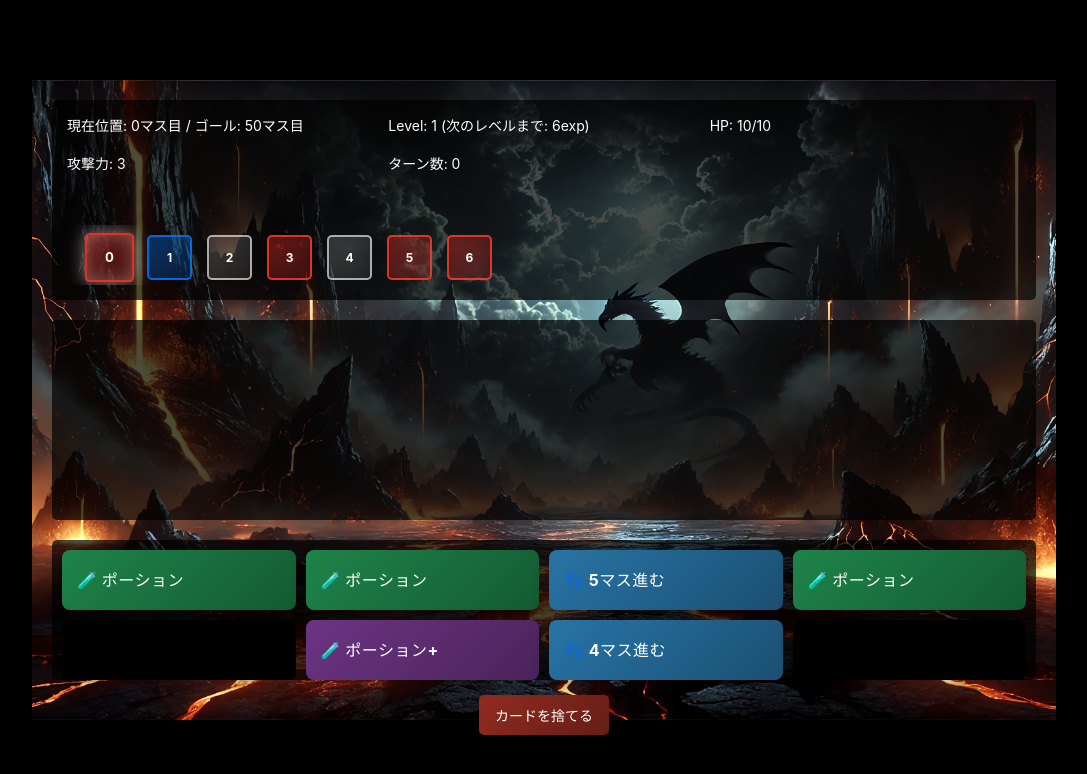
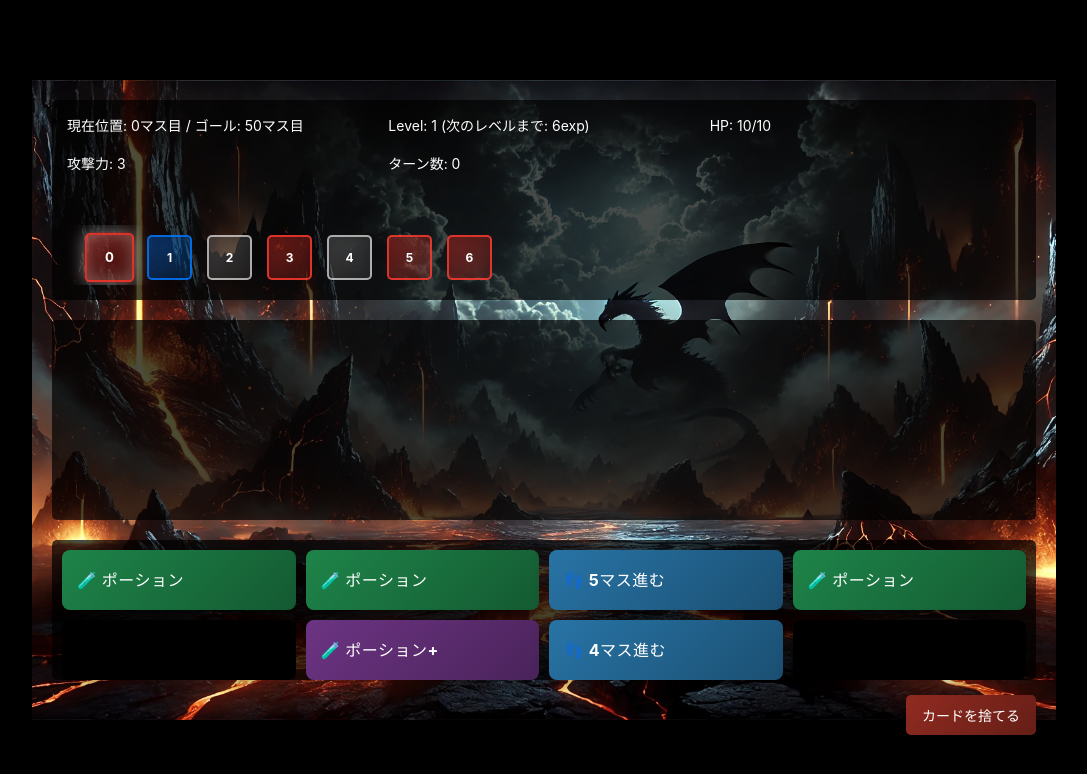
Before and after one commit to kekoyana/carddragon, a React (Vite) app: page / in a window 1280 px wide. Shown: the top 774 px of the page, without its empty margins (96-1183 px from the left). Built offline with nearby package versions, Linux system fonts and the light colour scheme.

Commit message:
攻撃・捨てるボタンの場所修正

```diff
--- a/src/components/Game.module.css
+++ b/src/components/Game.module.css
@@ -122,8 +122,9 @@
 .action {
   width: 100%;
   display: grid;
-  grid-template-rows: 140px auto auto;
+  grid-template-rows: 140px 40px;
   gap: 15px;
+  position: relative;
 }
 
 .cards {
@@ -135,6 +136,22 @@
   background: rgba(0, 0, 0, 0.7);
   border-radius: 5px;
   height: 140px;
+}
+
+.actionButtons {
+  display: flex;
+  justify-content: space-between;
+  height: 40px;
+}
+
+.battleActions {
+  display: flex;
+  gap: 10px;
+}
+
+.discardAction {
+  display: flex;
+  justify-content: flex-end;
 }
 
 .cardButton {
@@ -237,18 +254,11 @@
   border: 2px solid #ff3b30;
 }
 
-.battleActions {
-  display: flex;
-  gap: 10px;
-  justify-content: center;
-  height: 40px;
-}
-
 .battleActionButton {
   padding: 8px 16px;
   border: none;
   border-radius: 5px;
-  background: linear-gradient(135deg, #2874a6, #1b4f72);
+  background: linear-gradient(135deg, #c0392b, #922b21);
   color: white;
   cursor: pointer;
   font-size: 14px;
@@ -258,15 +268,9 @@
 }
 
 .battleActionButton:not(:disabled):hover {
-  background: linear-gradient(135deg, #1b4f72, #2874a6);
+  background: linear-gradient(135deg, #922b21, #c0392b);
   transform: translateY(-2px);
   box-shadow: 0 4px 15px rgba(0, 0, 0, 0.3);
-}
-
-.discardAction {
-  display: flex;
-  justify-content: center;
-  height: 40px;
 }
 
 .discardActionButton {
--- a/src/components/Game.tsx
+++ b/src/components/Game.tsx
@@ -106,8 +106,10 @@ const Game = () => {
           ))}
         </div>
 
+        <div className={styles.actionButtons}>
+          <div className={styles.battleActions}>
             {inBattle && currentMonster && !isDiscardMode && (
-          <div className={styles.battleActions}>
+              <>
                 <button
                   className={styles.battleActionButton}
                   onClick={() => attackMonster()}
@@ -122,8 +124,9 @@ const Game = () => {
                 >
                   逃げる
                 </button>
+              </>
+            )}
           </div>
-        )}
 
           <div className={styles.discardAction}>
             <button
@@ -133,6 +136,7 @@ const Game = () => {
             >
               {isDiscardMode ? 'キャンセル' : 'カードを捨てる'}
             </button>
+          </div>
         </div>
       </div>
 
```
Lines whose indentation alone changed are shown as unchanged.
